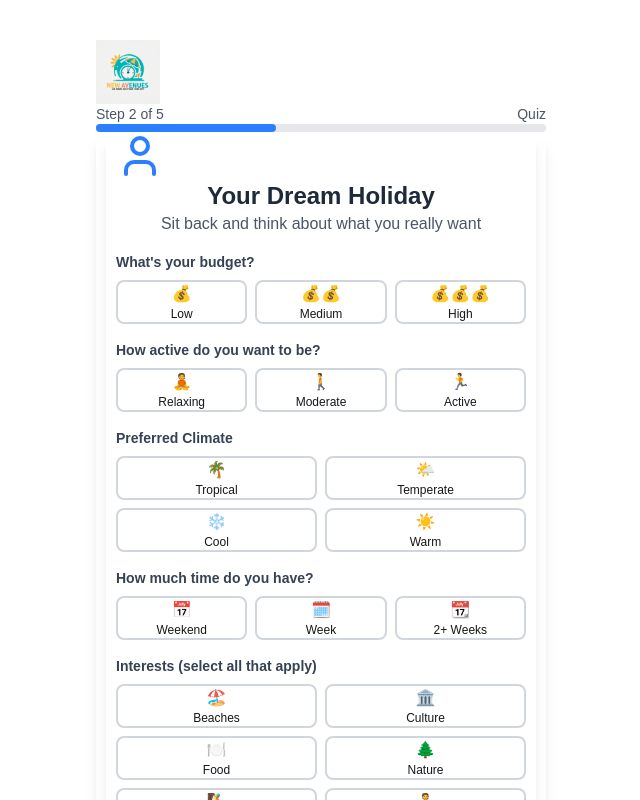
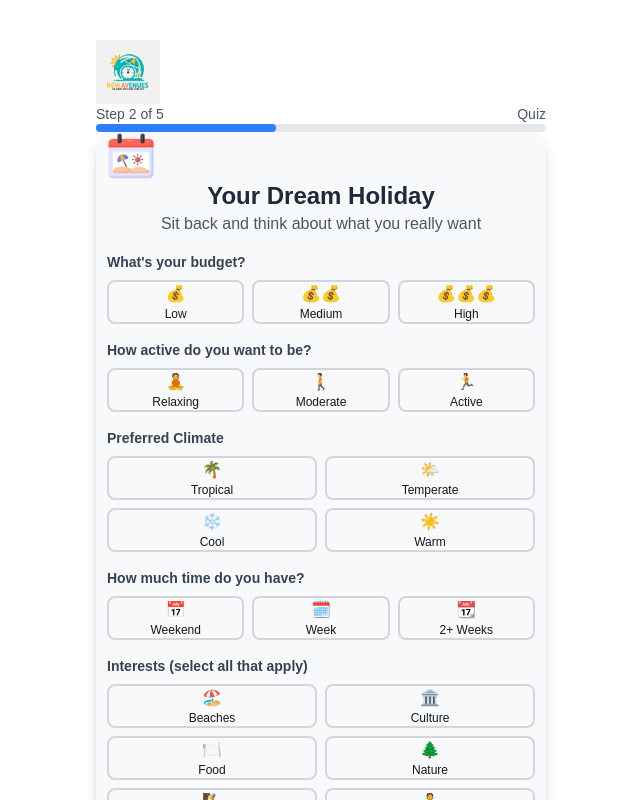
Before and after one commit to vladkuzmints/mmt-26-ai-summer-workshop, a Next.js app in the folder front-end/: page / in a window 1280 px wide. Both pictures are taken after a click on the button "Continue to Quiz". Shown: the top 800 px of the page, without its empty margins (319-959 px from the left). Built offline with nearby package versions, Linux system fonts and the light colour scheme.

Commit message:
quiz style 2

```diff
--- a/front-end/src/app/components/Quiz.tsx
+++ b/front-end/src/app/components/Quiz.tsx
@@ -1,6 +1,7 @@
 "use client";
 
 import { useState } from "react";
+import Image from "next/image";
 import { User, ArrowRight } from "lucide-react";
 
 const HolidayProfileQuiz = () => {
@@ -97,13 +98,16 @@ const HolidayProfileQuiz = () => {
   }
 
   return (
-    <div className="container">
     <div className="max-w-md mx-auto p-6 bg-white rounded-xl shadow-lg container">
       <div className="text-center mb-6">
-          <User className="mx-auto mb-2 text-blue-500" size={48} />
-          <h1 className="text-2xl font-bold text-gray-800">
-            Your Dream Holiday
-          </h1>
+        <Image
+          src="/calendar.png"
+          alt="Calendar"
+          width={48}
+          height={48}
+          className="mx-auto mb-2"
+        />
+        <h1 className="text-2xl font-bold text-gray-800">Your Dream Holiday</h1>
         <p className="text-gray-600">
           Sit back and think about what you really want
         </p>
@@ -271,7 +275,6 @@ const HolidayProfileQuiz = () => {
         sections completed
       </div>
     </div>
-    </div>
   );
 };
 
--- a/front-end/src/app/globals.css
+++ b/front-end/src/app/globals.css
@@ -46,7 +46,9 @@ a {
 .container {
   margin: auto;
   padding: 0 10px;
-  /* background: #fefae0; */
+  background: #f8f9fa;
+  /* left: 50%;
+  transform: translateX(50%); */
 }
 
 label {
```
Also changed, not shown: front-end/public/calendar.png (added). Lines whose indentation alone changed are shown as unchanged.
